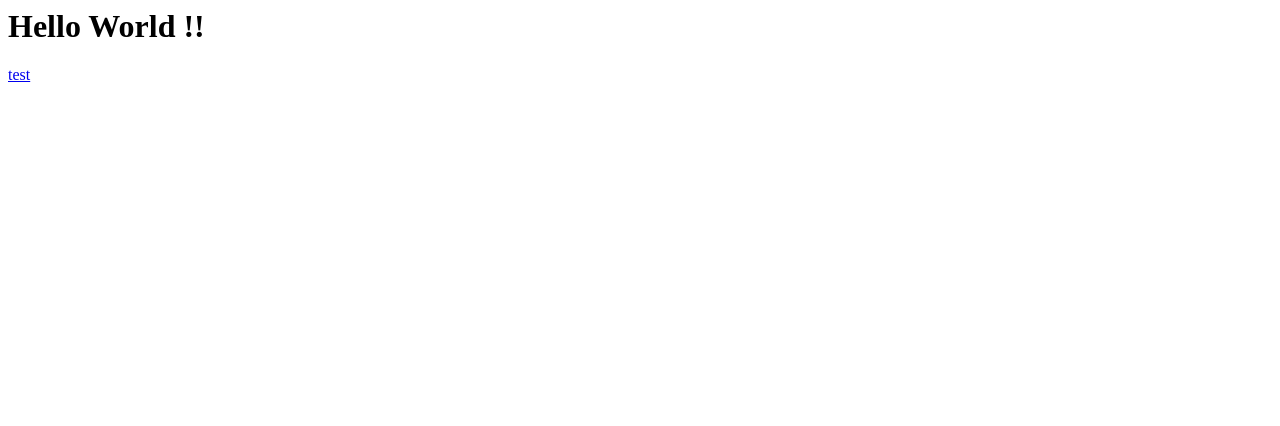
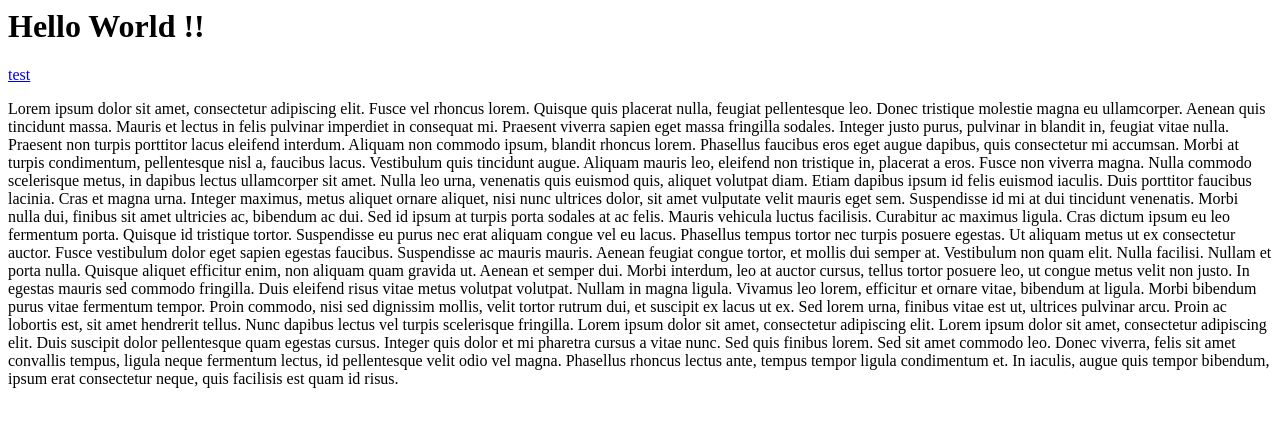
Before and after one commit to KNis031/my-project, a plain HTML site: page index.html in a window 1280 px wide. Drawn offline with Linux system fonts and the light colour scheme.

Commit message:
Update index.html

```diff
--- a/index.html
+++ b/index.html
@@ -1,2 +1,11 @@
 <h1>Hello World !!</h1>
 <a href="file2.html"> test </a>
+<p> Lorem ipsum dolor sit amet, consectetur adipiscing elit. Fusce vel rhoncus lorem. Quisque quis placerat nulla, feugiat pellentesque leo. Donec tristique molestie magna eu ullamcorper. Aenean quis tincidunt massa. Mauris et lectus in felis pulvinar imperdiet in consequat mi. Praesent viverra sapien eget massa fringilla sodales. Integer justo purus, pulvinar in blandit in, feugiat vitae nulla. Praesent non turpis porttitor lacus eleifend interdum. Aliquam non commodo ipsum, blandit rhoncus lorem. Phasellus faucibus eros eget augue dapibus, quis consectetur mi accumsan.
+
+Morbi at turpis condimentum, pellentesque nisl a, faucibus lacus. Vestibulum quis tincidunt augue. Aliquam mauris leo, eleifend non tristique in, placerat a eros. Fusce non viverra magna. Nulla commodo scelerisque metus, in dapibus lectus ullamcorper sit amet. Nulla leo urna, venenatis quis euismod quis, aliquet volutpat diam. Etiam dapibus ipsum id felis euismod iaculis. Duis porttitor faucibus lacinia. Cras et magna urna. Integer maximus, metus aliquet ornare aliquet, nisi nunc ultrices dolor, sit amet vulputate velit mauris eget sem. Suspendisse id mi at dui tincidunt venenatis. Morbi nulla dui, finibus sit amet ultricies ac, bibendum ac dui.
+
+Sed id ipsum at turpis porta sodales at ac felis. Mauris vehicula luctus facilisis. Curabitur ac maximus ligula. Cras dictum ipsum eu leo fermentum porta. Quisque id tristique tortor. Suspendisse eu purus nec erat aliquam congue vel eu lacus. Phasellus tempus tortor nec turpis posuere egestas. Ut aliquam metus ut ex consectetur auctor. Fusce vestibulum dolor eget sapien egestas faucibus. Suspendisse ac mauris mauris.
+
+Aenean feugiat congue tortor, et mollis dui semper at. Vestibulum non quam elit. Nulla facilisi. Nullam et porta nulla. Quisque aliquet efficitur enim, non aliquam quam gravida ut. Aenean et semper dui. Morbi interdum, leo at auctor cursus, tellus tortor posuere leo, ut congue metus velit non justo. In egestas mauris sed commodo fringilla. Duis eleifend risus vitae metus volutpat volutpat. Nullam in magna ligula. Vivamus leo lorem, efficitur et ornare vitae, bibendum at ligula.
+
+Morbi bibendum purus vitae fermentum tempor. Proin commodo, nisi sed dignissim mollis, velit tortor rutrum dui, et suscipit ex lacus ut ex. Sed lorem urna, finibus vitae est ut, ultrices pulvinar arcu. Proin ac lobortis est, sit amet hendrerit tellus. Nunc dapibus lectus vel turpis scelerisque fringilla. Lorem ipsum dolor sit amet, consectetur adipiscing elit. Lorem ipsum dolor sit amet, consectetur adipiscing elit. Duis suscipit dolor pellentesque quam egestas cursus. Integer quis dolor et mi pharetra cursus a vitae nunc. Sed quis finibus lorem. Sed sit amet commodo leo. Donec viverra, felis sit amet convallis tempus, ligula neque fermentum lectus, id pellentesque velit odio vel magna. Phasellus rhoncus lectus ante, tempus tempor ligula condimentum et. In iaculis, augue quis tempor bibendum, ipsum erat consectetur neque, quis facilisis est quam id risus. <p>
```
